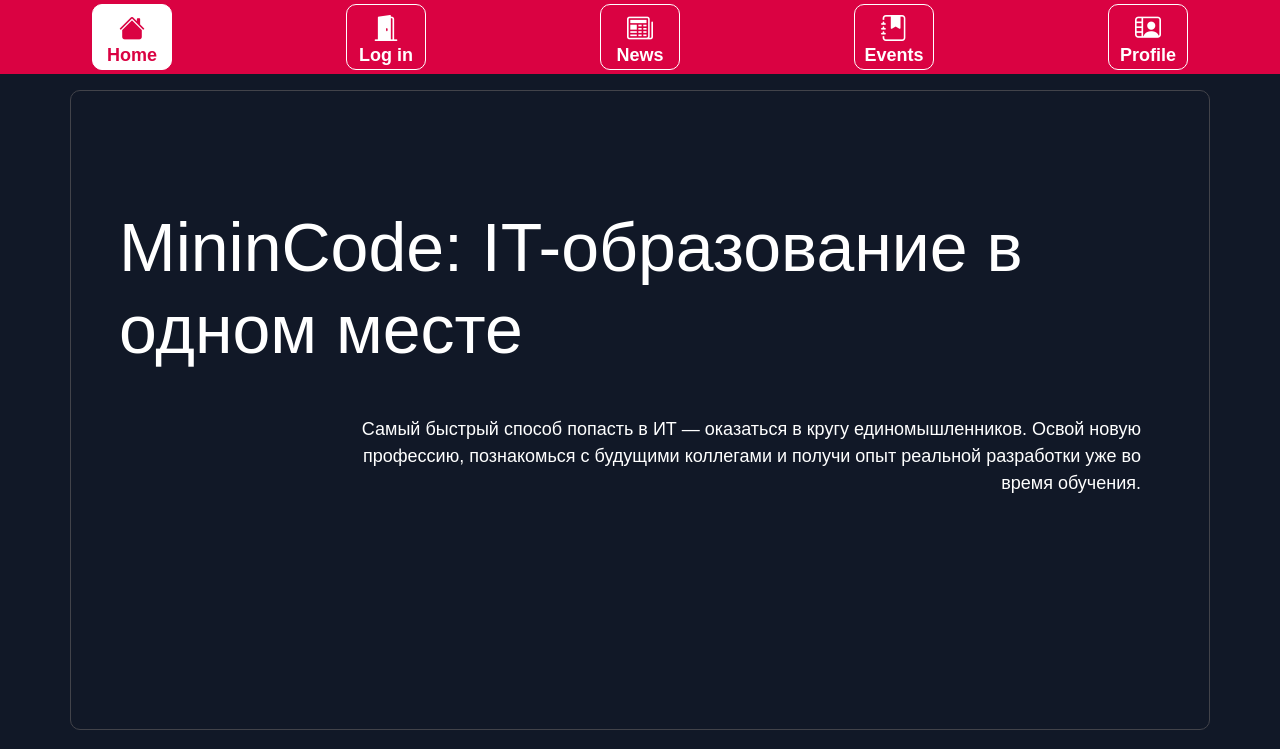
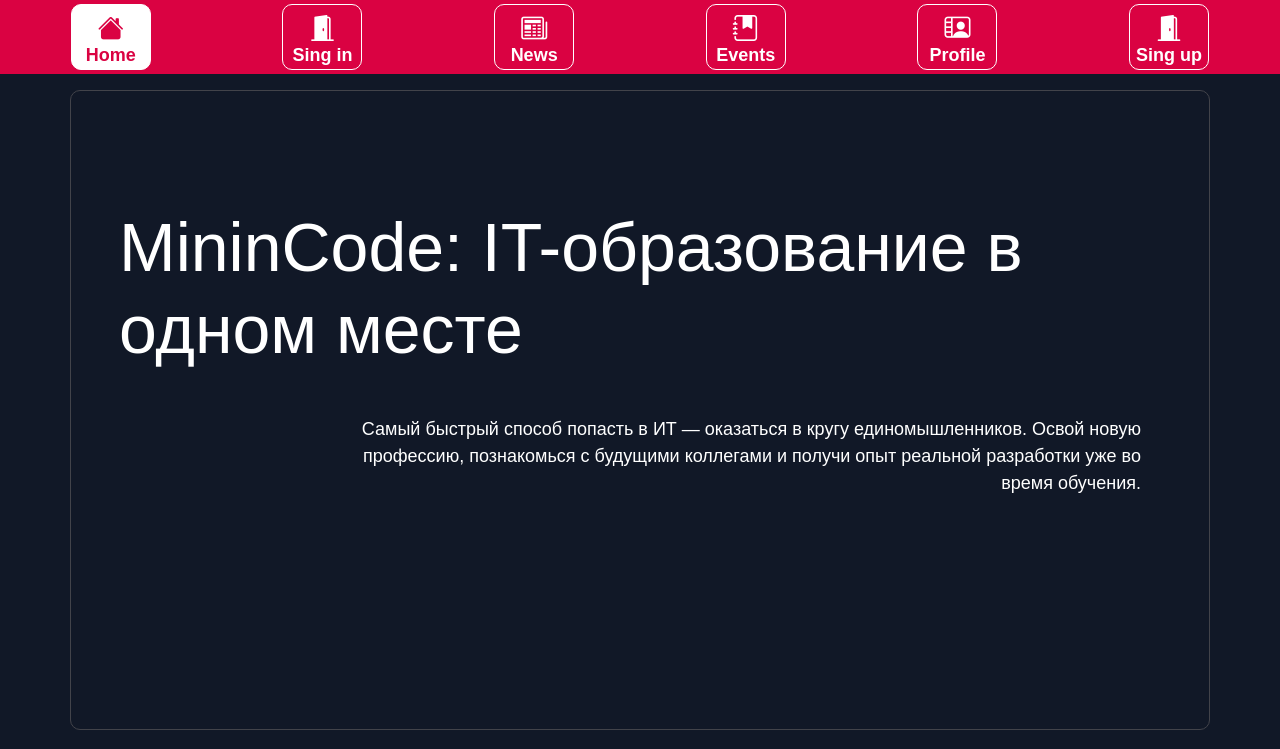
Before and after one commit to Shogun-Sun/Minincode2024_LITB, a website: page pages/home.html in a window 1280 px wide. Shown: the top 749 px of the page. Drawn offline with nearby package versions, Linux system fonts and the light colour scheme; no server answers.

Commit message:
add navigation

```diff
--- a/pages/home.html
+++ b/pages/home.html
@@ -53,6 +53,11 @@
                         <i class="bi bi-person-video2 icons"></i>
                     </a>
                 </div>
+                <div class="section" id="section_6">
+                    <a>
+                        <i class="bi bi-door-open-fill icons"></i>
+                    </a>
+                </div>
             </div>
         </nav>
 
--- a/public/css/nav.css
+++ b/public/css/nav.css
@@ -56,7 +56,7 @@
     content: " Home";
 }
 #section_2::after{
-    content: "Log in";
+    content: "Sing in";
 }
 #section_3::after{
     content: "News";
@@ -66,6 +66,9 @@
 }
 #section_5::after{
     content: "Profile";
+}
+#section_6::after{
+    content: "Sing up";
 }
 
 .active{
--- a/sessions/3hXT9mlpX6BpvExOE1zt4pLoElNGIREo.json
+++ b/sessions/3hXT9mlpX6BpvExOE1zt4pLoElNGIREo.json
@@ -1 +1 @@
-{"cookie":{"originalMaxAge":null,"expires":null,"secure":false,"httpOnly":true,"path":"/"},"user":{"id":3,"surname":"Den","name":"Den","middle_name":"Den","email":"Den@mail.ru","role":"user"},"__lastAccess":1732850096581}
+{"cookie":{"originalMaxAge":null,"expires":null,"secure":false,"httpOnly":true,"path":"/"},"user":{"id":3,"surname":"Den","name":"Den","middle_name":"Den","email":"Den@mail.ru","role":"user"},"__lastAccess":1732850522584}
```
